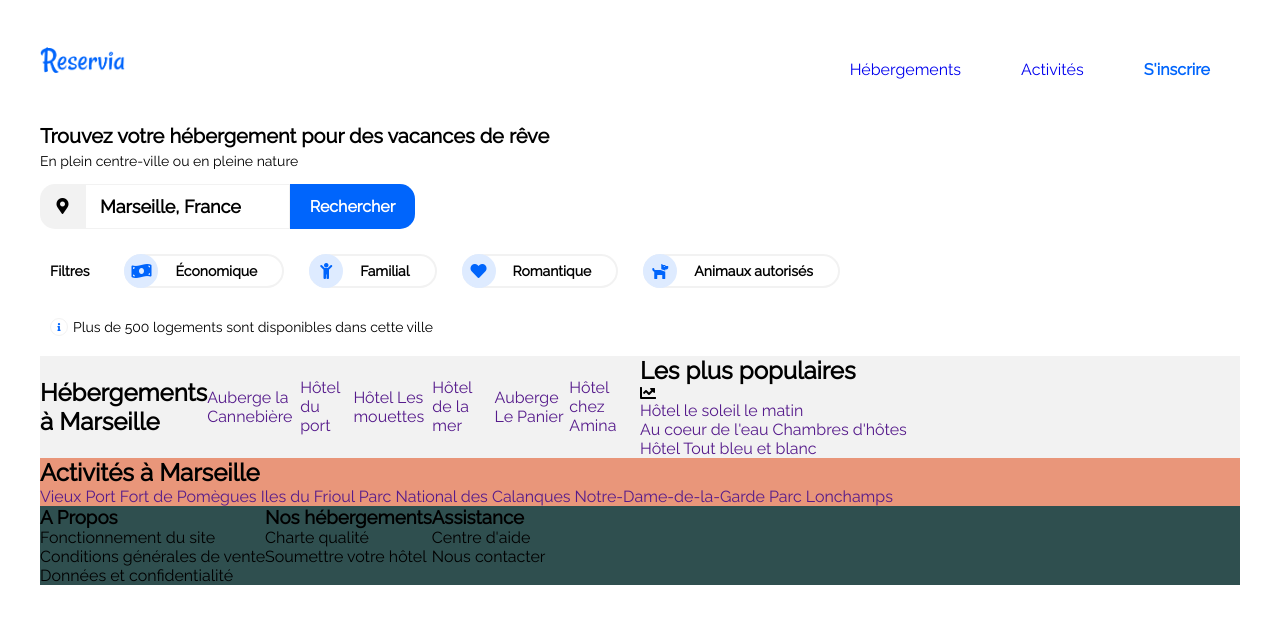
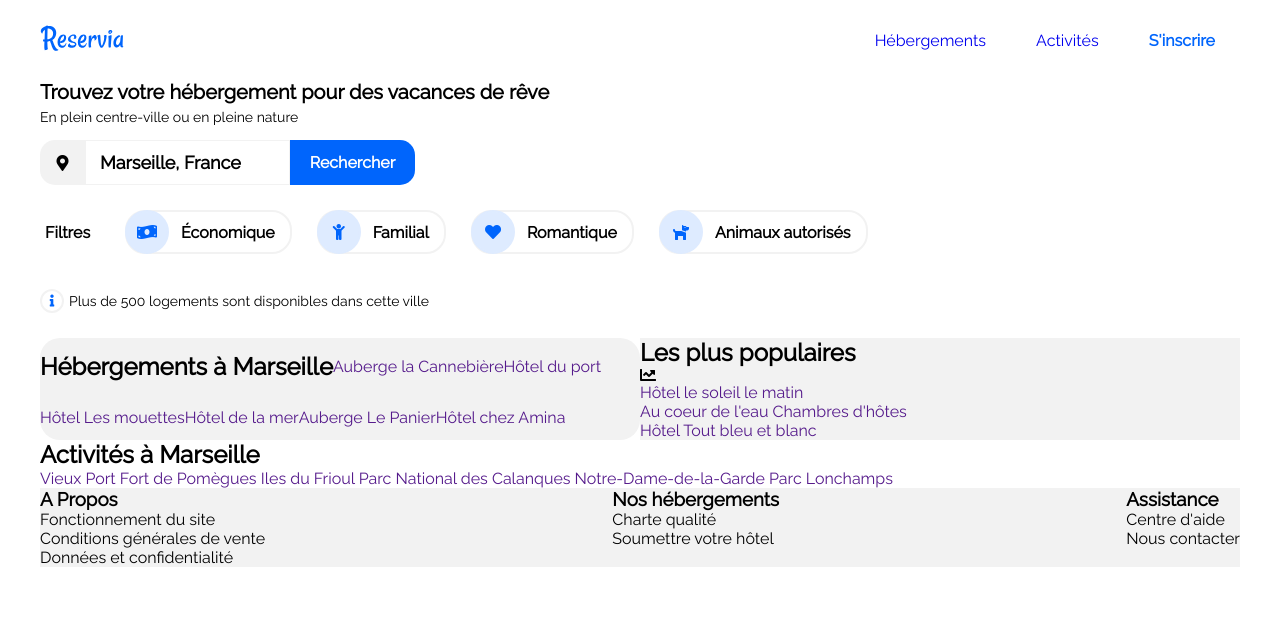
Before and after one commit to TP1-DEV/P2, a plain HTML site: page index.html in a window 1280 px wide. Drawn offline with Linux system fonts and the light colour scheme.

Commit message:
Modifs HEADER

```diff
--- a/css/style.css
+++ b/css/style.css
@@ -21,9 +21,6 @@ a {
 h1 {
   font-size: 20px;
   margin-bottom: 5px;
-}
-p {
-  font-size: 14px;
 }
 
 /* ----- Mise en page GRID ----- */
@@ -62,11 +59,10 @@ p {
 
 .logo {
   grid-area: logo;
-  margin: 40px 0;
+  margin: auto 0;
 }
 .logo img {
   width: 85px;
-  height: auto;
 }
 
 /* ----- Nav bar ----- */
@@ -76,24 +72,44 @@ p {
   justify-content: flex-end;
 }
 .nav_bar a {
-  height: 10px;
-  margin: 20px 0;
-  padding: 40px 30px 5px;
+  position: relative;
+  margin: auto 0;
+  padding: 0 25px;
 }
 .nav_bar a:visited {
   color: black;
 }
 .nav_bar a:hover {
-  border-top: 2px solid #0065fc;
   color: #0065fc;
+}
+.nav_bar a:hover::before {
+  height: 2px;
+  background-color: #0065fc;
+  position: absolute;
+  bottom: 45px;
+  left: 0px;
+  right: 0px;
+  content: "";
 }
 .register {
   color: #0065fc;
   font-weight: bold;
 }
 
+/* ----- Texte en-tête ----- */
+
 .header_text {
   grid-area: text;
+  font-size: 14px;
+}
+
+/* ----- Header Logo + Nav ----- */
+
+.header_logonav {
+  height: 80px;
+  grid-column: 1 / span 2;
+  display: flex;
+  justify-content: space-between;
 }
 
 /* ----- Search bar -----*/
@@ -146,7 +162,7 @@ input {
   font-weight: bold;
 }
 .filters_head {
-  margin: 0px 10px 0px 10px;
+  margin: 0px 10px 0px 5px;
 }
 .filters_body {
   display: flex;
@@ -160,7 +176,7 @@ input {
 .icons {
   display: flex;
   align-items: center;
-  height: 30px;
+  height: 40px;
 }
 .icons i {
   display: flex;
@@ -168,15 +184,15 @@ input {
   color: #0065fc;
   border: 2px solid #deebff;
   border-radius: 50%;
-  width: 30px;
-  height: 30px;
+  width: 40px;
+  height: 40px;
   justify-content: center;
   align-items: center;
   position: relative;
   right: 2px;
 }
 .icons p {
-  margin: 0 25px 0 15px;
+  margin: 0 15px 0 10px;
 }
 
 /* ----- Mise en page Info ----- */
@@ -185,20 +201,23 @@ input {
   display: flex;
   align-items: center;
   grid-area: info;
-  margin: 20px 0;
+  margin: 25px 0;
 }
 .info i {
   display: flex;
-  border: 1px solid #f2f2f2;
+  border: 2px solid #f2f2f2;
   color: #0065fc;
   border-radius: 50%;
-  margin: 0 5px 0 10px;
+  margin: 0 5px 0 0;
   padding: 4px;
-  width: 8px;
-  height: 8px;
-  font-size: 8px;
+  width: 12px;
+  height: 12px;
+  font-size: 12px;
   justify-content: center;
   align-items: center;
+}
+.info p {
+  font-size: 14px;
 }
 
 /* ----- Mise en page Main block ----- */
@@ -206,8 +225,10 @@ input {
 .body_block {
   grid-area: body;
   display: flex;
+  flex-wrap: wrap;
   align-items: center;
   background-color: #f2f2f2;
+  border-radius: 20px;
 }
 .sidebar_block {
   grid-area: sidebar;
@@ -217,7 +238,6 @@ input {
 }
 .activity_block {
   grid-area: bottom;
-  background-color: darksalmon;
 }
 
 /* ----- Mise en page Footer ----- */
@@ -225,6 +245,15 @@ input {
 .footer_block {
   grid-area: footer;
   display: flex;
-  justify-content: flex-start;
-  background-color: darkslategrey;
+  justify-content: space-between;
+  background-color: #f2f2f2;
 }
+.about {
+  text-align: left;
+}
+.our_lodgings {
+  text-align: left;
+}
+.help {
+  text-align: left;
+}
--- a/index.html
+++ b/index.html
@@ -15,19 +15,23 @@
 
       <!----- Logo + Nav ----->
       <header class="header_block">
+        <div class="header_logonav">
           <div class="logo">
-          <img src="images/logo/Reservia@3x.png" alt="Logo Reservia" />
+            <img src="images/logo/Reservia.svg" alt="Logo Reservia" />
           </div>
           <nav class="nav_bar">
             <a href="#lodging">Hébergements</a>
             <a href="#activity">Activités</a>
             <a class="register" href="register.html">S'inscrire</a>
           </nav>
+        </div>
+
         <!----- TXT ----->
         <div class="header_text">
           <h1>Trouvez votre hébergement pour des vacances de rêve</h1>
           <p>En plein centre-ville ou en pleine nature</p>
         </div>
+
         <!----- Search Bar ----->
         <div class="search_bar">
           <i class="fas fa-map-marker-alt"></i>
@@ -40,6 +44,7 @@
           />
           <input class="submit" type="submit" value="Rechercher" />
         </div>
+
         <!----- Filter Bar ----->
         <nav class="filters_bar">
           <div class="filters_head">
@@ -72,29 +77,37 @@
             </div>
           </div>
         </nav>
+
         <!----- Info ----->
         <div class="info">
           <i class="fas fa-info"></i>
           <p>Plus de 500 logements sont disponibles dans cette ville</p>
         </div>
       </header>
+
       <!---- Body Block ----->
       <article class="body_block">
+        <div class="body_head">
           <h2><span id="lodging">Hébergements à Marseille</span></h2>
-        <li><a href="">Auberge la Cannebière</a></li>
-        <li><a href="">Hôtel du port</a></li>
-        <li><a href="">Hôtel Les mouettes</a></li>
-        <li><a href="">Hôtel de la mer</a></li>
-        <li><a href="">Auberge Le Panier</a></li>
-        <li><a href="">Hôtel chez Amina</a></li>
+        </div>
+        <div class="section"><a href="">Auberge la Cannebière</a></div>
+        <div class="section"><a href="">Hôtel du port</a></div>
+        <div class="section"><a href="">Hôtel Les mouettes</a></div>
+        <div class="section"><a href="">Hôtel de la mer</a></div>
+        <div class="section"><a href="">Auberge Le Panier</a></div>
+        <div class="section"><a href="">Hôtel chez Amina</a></div>
       </article>
+
+      <!----- Sidebar Block ----->
       <article class="sidebar_block">
         <h2>Les plus populaires</h2>
         <i class="fas fa-chart-line"></i>
-        <li><a href="">Hôtel le soleil le matin</a></li>
-        <li><a href="">Au coeur de l'eau Chambres d'hôtes</a></li>
-        <li><a href="">Hôtel Tout bleu et blanc</a></li>
+        <a href="">Hôtel le soleil le matin</a>
+        <a href="">Au coeur de l'eau Chambres d'hôtes</a>
+        <a href="">Hôtel Tout bleu et blanc</a>
       </article>
+
+      <!----- Activity Block ----->
       <article class="activity_block">
         <h2><span id="activity">Activités à Marseille</span></h2>
         <a href="">Vieux Port</a>
@@ -105,27 +118,21 @@
         <a href="">Parc Lonchamps</a>
       </article>
       <footer class="footer_block">
-        <nav>
+        <nav class="about">
           <h3>A Propos</h3>
-          <ul>
-            <li>Fonctionnement du site</li>
-            <li>Conditions générales de vente</li>
-            <li>Données et confidentialité</li>
-          </ul>
+          <p>Fonctionnement du site</p>
+          <p>Conditions générales de vente</p>
+          <p>Données et confidentialité</p>
         </nav>
-        <nav>
+        <nav class="our_lodgings">
           <h3>Nos hébergements</h3>
-          <ul>
-            <li>Charte qualité</li>
-            <li>Soumettre votre hôtel</li>
-          </ul>
+          <p>Charte qualité</p>
+          <p>Soumettre votre hôtel</p>
         </nav>
-        <nav>
+        <nav class="help">
           <h3>Assistance</h3>
-          <ul>
-            <li>Centre d'aide</li>
-            <li>Nous contacter</li>
-          </ul>
+          <p>Centre d'aide</p>
+          <p>Nous contacter</p>
         </nav>
       </footer>
     </div>
```
Also changed, not shown: 1 other file. Lines whose indentation alone changed are shown as unchanged.
